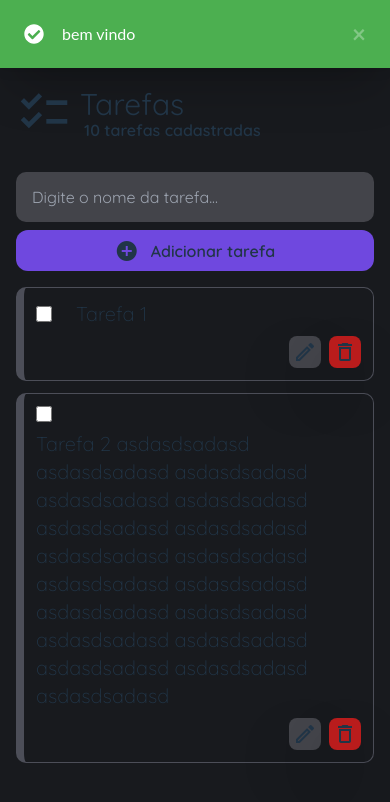
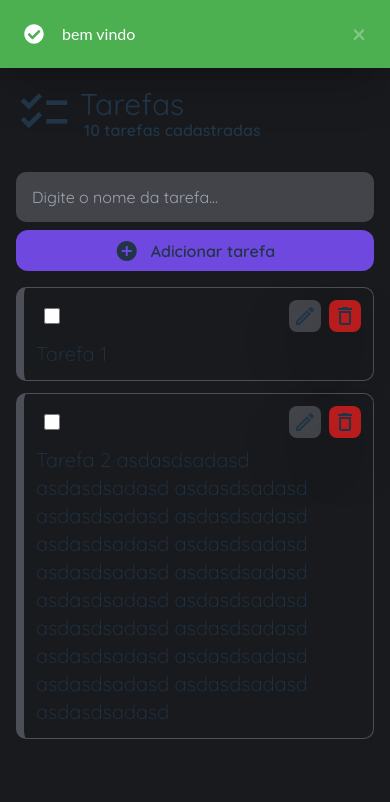
Before and after one commit to tarcisioangelo/node-vue-aws, a Vue app: page /tasks in a window 390 px wide. Shown: the top 802 px of the page. Built offline with nearby package versions, Linux system fonts and the light colour scheme.

Commit message:
responsivo

```diff
--- a/src/modules/tasks/components/TaskRow.vue
+++ b/src/modules/tasks/components/TaskRow.vue
@@ -3,7 +3,7 @@
         class="flex flex-wrap border border-input-line items-center p-3 rounded-[10px] gap-2 font-thin text-lg border-l-8"
         :class="{ 'border-l-success': isTaskDone }"
     >
-        <div class="w-[2rem] flex self-center h-full">
+        <div class="flex-1 md:flex-none md:w-[2rem] flex order-1 self-center h-full">
             <input
                 v-model="model"
                 :value="task.id"
@@ -11,7 +11,7 @@
                 class="h-[1rem] w-[2rem] mr-4 accent-success cursor-pointer"
             />
         </div>
-        <p class="md:flex-1 text-xl">
+        <p class="w-full md:flex-1 order-3 md:order-2 text-xl">
             <form v-if="isEdit" @submit.prevent="handleUpdate">
                 <div class="flex flex-wrap md:flex-nowrap">
                     <DefaultInputText
@@ -31,9 +31,9 @@
             </form>
 
 
-            <label v-else :class="{ 'opacity-55 line-through': isTaskDone }">{{ task.title }} </label>
+            <label v-else  :class="{ 'opacity-55 line-through': isTaskDone }">{{ task.title }} </label>
         </p>
-        <div v-if="!isEdit" class="flex gap-2 justify-end w-full md:w-auto">
+        <div v-if="!isEdit" class="flex gap-2 order-2 md:order-3 justify-end w-auto">
             <IconButton v-if="!reactiveIsTaskDone" @click="ableEdit" class="bg-input" icon="edit" />
             <IconButton @click="handleDelete" class="bg-red-700 hover:bg-red-500" icon="delete" />
         </div>
```
